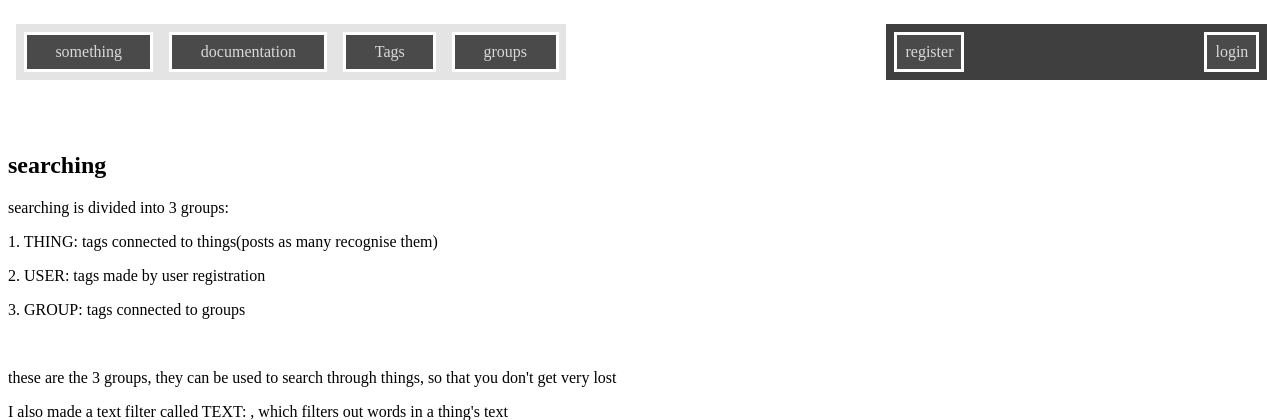
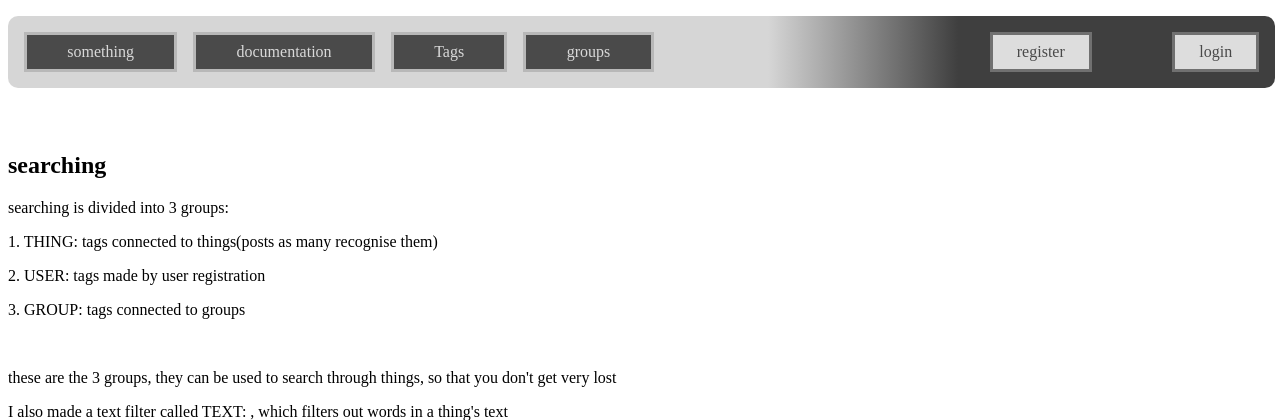
Before and after one commit to GabRab/something, a PHP site: page /documentation.php in a window 1280 px wide. Shown: the top 420 px of the page. Run offline with PHP 8.4, Linux system fonts and the light colour scheme.

Commit message:
bitta css, not much tho. Head hurts:

```diff
--- a/some.css
+++ b/some.css
@@ -31,12 +31,13 @@ nav {
 
     margin: 1rem auto 4rem auto ;
     padding:0.5rem;
+    background-image: linear-gradient(to right,rgb(214, 214, 214) 60%, rgb(63, 63, 63) 75%);
+    border-radius: 10px;
 }
-.navLeft{
+.navLeft {
     display:flex;
     flex-direction:row;
     flex-grow:9;
-    background-color:rgb(228, 228, 228);
     padding:0.5rem;
     gap: 1rem;
     flex-wrap:nowrap;
@@ -48,20 +49,19 @@ nav {
     align-items: stretch;
     flex-grow:1;
 }
-a{
+.navLeft a{
     padding: 0.5rem;
     text-align: center;
     flex-grow:1;
     text-decoration:none;
     background-color:rgb(74, 74, 74);
     color:rgb(217, 217, 217);
-    border:white solid;
+    border:rgb(184, 184, 184) solid;
 }
 a:hover{
     transition-duration:0.5s;
-    background-color:rgb(221, 221, 221);
-    color:rgb(0, 0, 0);
-    border:black solid;
+
+    filter:invert();
 }
 .navRight div{
     display:flex;
@@ -72,11 +72,18 @@ a:hover{
     display:flex;
     flex-grow:1;
     flex-direction:row;
-    background-color:rgb(63, 63, 63);
-   padding:0.5rem;
-    gap: 15rem;
-
+    padding:0.5rem;
+    gap: 5rem;
     width:30%;
+}
+.navRight a{
+    padding: 0.5rem;
+    text-align: center;
+    flex-grow:1;
+    text-decoration:none;
+    background-color:rgb(221, 221, 221);
+    color:rgb(73, 73, 73);
+    border:rgb(112, 112, 112) solid;
 
 }
 
@@ -126,6 +133,7 @@ a:hover{
     border:solid rgb(114, 114, 114);
     flex-grow:1;
     max-height: 3.5rem;
+    margin:0.5rem;
 }
 .userTags{
     max-width: 35%;
```
